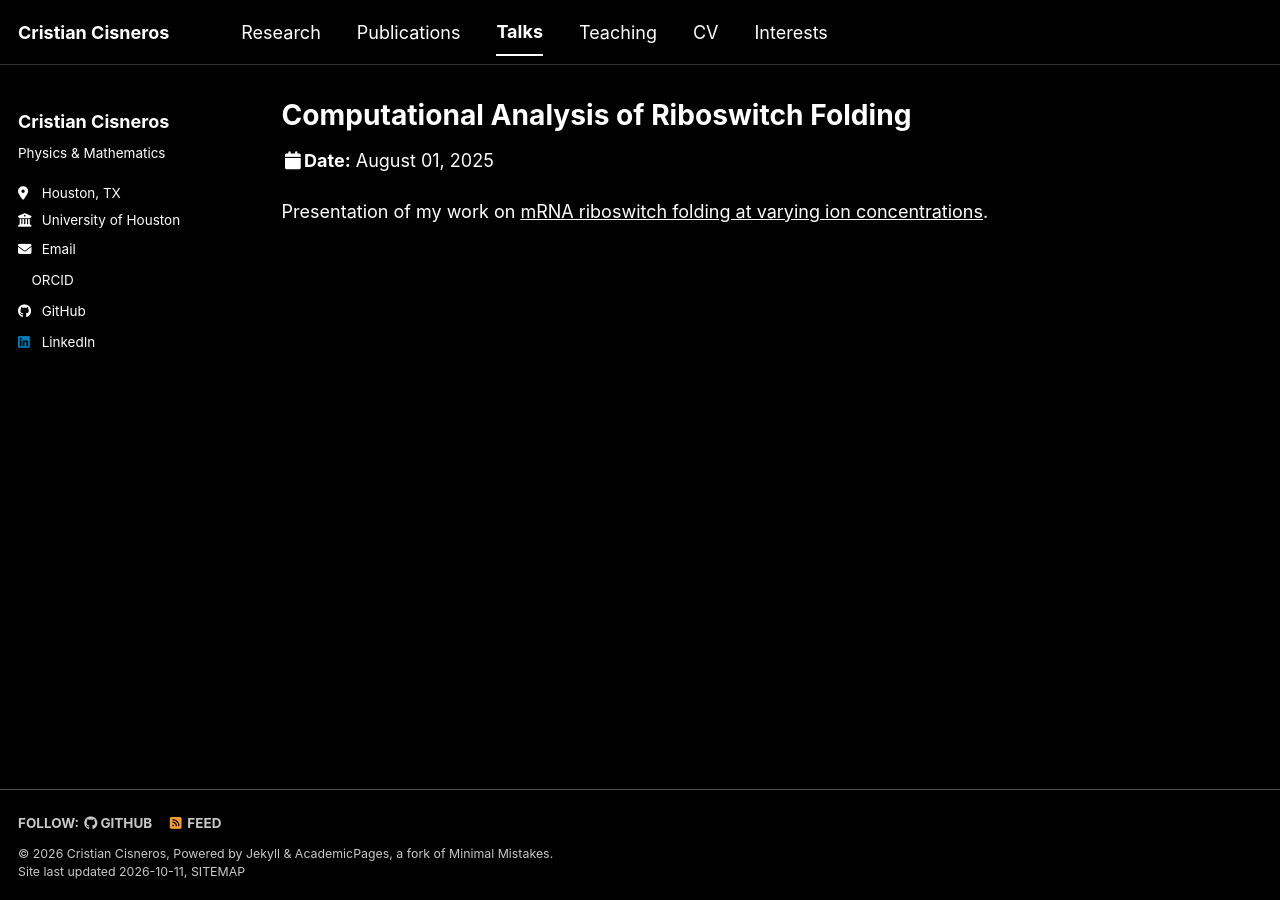
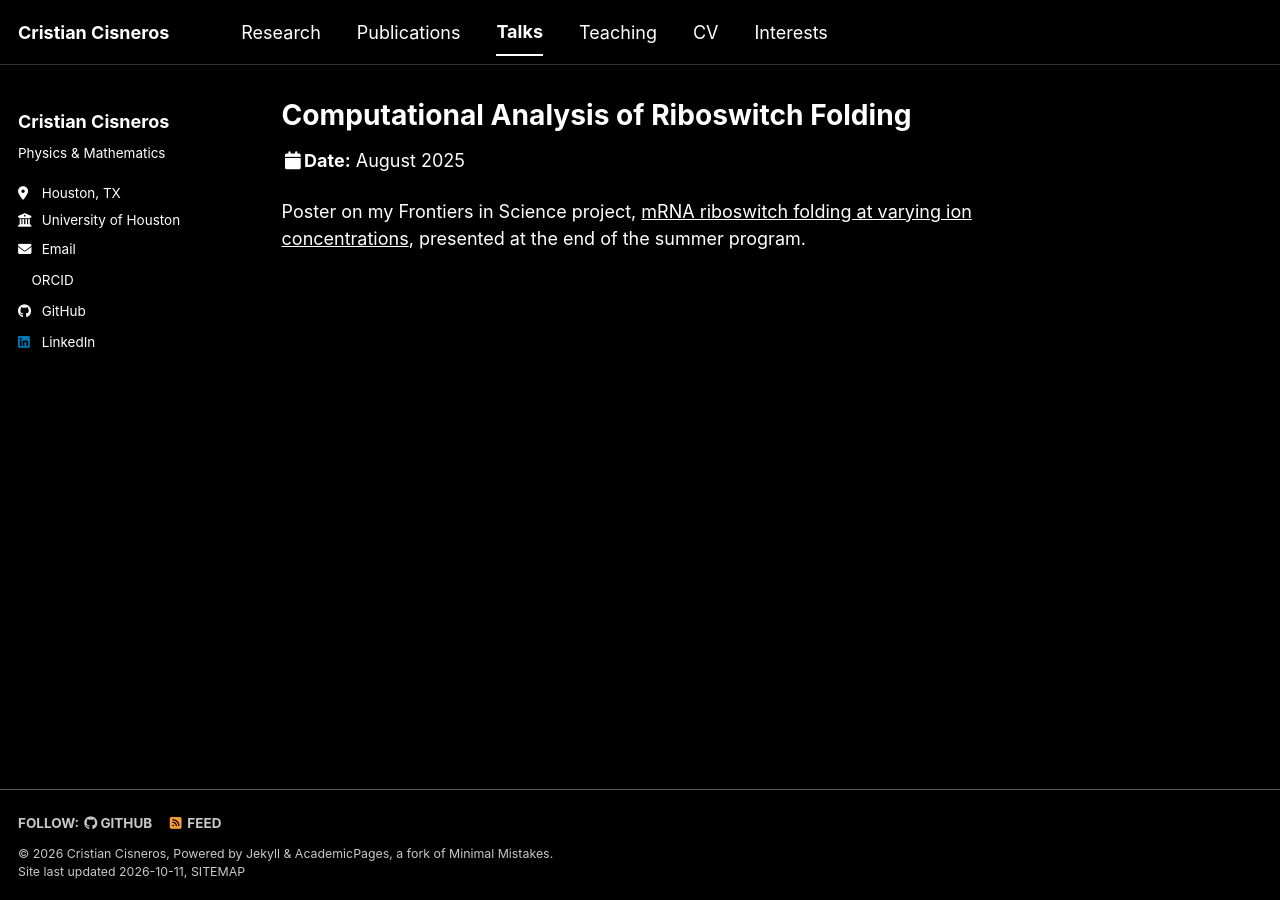
Before and after one commit to cristiancisneros06/cristiancisneros06.github.io, a Jekyll site: the page built from _talks/2025-08-01-riboswitch-folding-fis.md, in a window 1280 px wide. Built offline with Jekyll 4.4.1, drawn with Linux system fonts in a browser that asks for light colours; a style sheet for code colours, icons or effects is not loaded.

Commit message:
Add FIS mentor and PI; mark FIS presentation as a poster
Talk dates now show month and year only, since the exact day of the
poster session isn't known.

Co-Authored-By: Claude Opus 5.5 <noreply@anthropic.com>
Claude-Session: https://claude.ai/code/session_0194BYiZ6sAiDzrCffZQx2Wf

```diff
--- a/_includes/archive-single-talk-cv.html
+++ b/_includes/archive-single-talk-cv.html
@@ -33,7 +33,7 @@
         <a href="{{ base_path }}{{ post.url }}" rel="permalink">{{ title }}</a>
       {% endif %}
     </h3>
-    {% if post.date %}<p class="page__meta"><i class="fa fa-clock" aria-hidden="true"></i> {{ post.date | date: '%B %d, %Y' }}</p>{% endif %}
+    {% if post.date %}<p class="page__meta"><i class="fa fa-clock" aria-hidden="true"></i> {{ post.date | date: '%B %Y' }}</p>{% endif %}
     {% if post.venue%}<p class="archive__item-excerpt" itemprop="description">{{post.type}} at {{ post.venue }},  {{post.location}}</p>{% endif %}
     </li>
   </article>
--- a/_includes/archive-single-talk.html
+++ b/_includes/archive-single-talk.html
@@ -35,7 +35,7 @@
     {% if post.read_time %}
       <p class="page__meta"><i class="fa fa-clock" aria-hidden="true"></i> {% include read-time.html %}</p>
     {% endif %}
-    {% if post.date %}<p class="page__meta"><i class="fa fa-clock" aria-hidden="true"></i> {{ post.date | date: '%B %d, %Y' }}</p>{% endif %}
+    {% if post.date %}<p class="page__meta"><i class="fa fa-clock" aria-hidden="true"></i> {{ post.date | date: '%B %Y' }}</p>{% endif %}
     {% if post.venue %}<p class="archive__item-excerpt" itemprop="description">{{post.type}}, {{ post.venue }},  {{post.location}} {% endif %}
     {% if post.excerpt %}<p class="archive__item-excerpt" itemprop="description">{{ post.excerpt | markdownify }}</p>{% endif %}
   </article>
--- a/_layouts/talk.html
+++ b/_layouts/talk.html
@@ -31,9 +31,9 @@ layout: default
             <p class="page__meta"><i class="fa fa-clock" aria-hidden="true"></i> {% include read-time.html %}</p>
           {% endif %}
         {% if page.modified %}
-          <p class="page__date"><strong><i class="fa fa-fw fa-calendar" aria-hidden="true"></i>Date:</strong> <time datetime="{{ page.modified | date: "%Y-%m-%d" }}">{{ page.modified | date: "%B %d, %Y" }}</time></p>
+          <p class="page__date"><strong><i class="fa fa-fw fa-calendar" aria-hidden="true"></i>Date:</strong> <time datetime="{{ page.modified | date: "%Y-%m-%d" }}">{{ page.modified | date: "%B %Y" }}</time></p>
         {% elsif page.date %}
-          <p class="page__date"><strong><i class="fa fa-fw fa-calendar" aria-hidden="true"></i>Date:</strong> <time datetime="{{ page.date | date_to_xmlschema }}">{{ page.date | date: "%B %d, %Y" }}</time></p>
+          <p class="page__date"><strong><i class="fa fa-fw fa-calendar" aria-hidden="true"></i>Date:</strong> <time datetime="{{ page.date | date_to_xmlschema }}">{{ page.date | date: "%B %Y" }}</time></p>
         {% endif %}
         {% if page.talk_type %}<p>{{page.talk_type}} at {{ page.venue }},  {{page.location}} {% endif %}
 
--- a/_talks/2025-08-01-riboswitch-folding-fis.md
+++ b/_talks/2025-08-01-riboswitch-folding-fis.md
@@ -1,15 +1,15 @@
 ---
 title: "Computational Analysis of Riboswitch Folding"
 collection: talks
-type: "Presentation"
+type: "Poster"
 permalink: /talks/2025-08-01-riboswitch-folding-fis
-venue: "Frontiers in Science (FIS), Rice University"
+venue: "Frontiers in Science (FIS) Program, Center for Theoretical Biological Physics, Rice University"
 date: 2025-08-01
 location: "Houston, TX, USA"
 ---
 
-Presentation of my work on [mRNA riboswitch folding at varying ion concentrations](/portfolio/riboswitch-folding/).
+Poster on my Frontiers in Science project, [mRNA riboswitch folding at varying ion concentrations](/portfolio/riboswitch-folding/), presented at the end of the summer program.
 
-<!-- TODO: If you have slides or a poster PDF, upload it to the files/ folder and link it here:
-[Slides](/files/riboswitch-fis-2025.pdf)
+<!-- TODO: Upload the poster PDF to the files/ folder, then delete the comment markers around the next line:
+[Poster (PDF)](/files/riboswitch-poster-2025.pdf)
 -->
```
Also changed, not shown: _pages/cv.md (+1 -1 lines), _portfolio/riboswitch-folding.md (+2 -2 lines).
